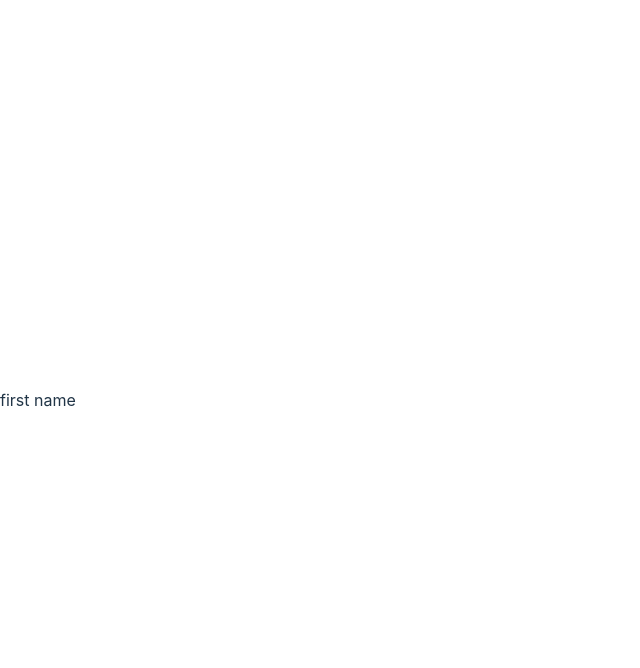
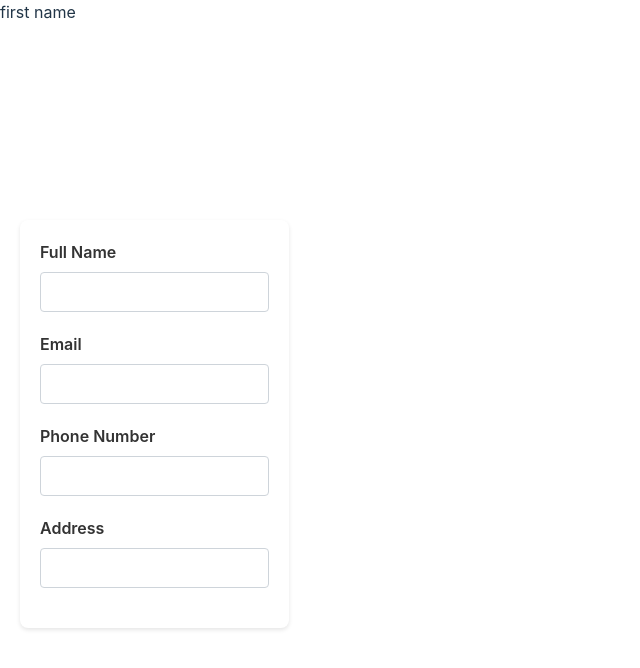
Before and after one commit to PalmerCurrie/CV-Application, a React (Vite) app: page / in a window 1280 px wide. Shown: the top 668 px of the page, without its empty margins (0-640 px from the left). Built offline with nearby package versions, Linux system fonts and the light colour scheme.

Commit message:
Added outline of Personal Details Input Form

```diff
--- /dev/null
+++ b/src/components/PersonalDetailsInputForm.jsx
@@ -0,0 +1,30 @@
+import '../styles/PersonalDetailsInputForm.css'; // Import the CSS file
+
+export default function PersonalDetails() {
+
+    return (
+        <div className="personal-details-input-form">
+            <form>
+                <label htmlFor="full-name" className="label">Full Name</label>
+                <input type="text" name="full-name" id="full-name" className="input"/>
+
+
+                <label htmlFor="email" className="label">Email</label>
+                <input type="email" name="email" id="email" className="input" />
+
+                <label htmlFor="phonenumber" className="label">Phone Number</label>
+                <input type="phonenumber" id="phonenumber" name="phonenumber" className="input" />
+
+                <label htmlFor="address" className="label">Address</label>
+                <input type="address" id="address" name="address" className="input" />
+
+
+            </form>
+
+        </div>
+
+    );
+
+
+
+}
--- a/src/main.jsx
+++ b/src/main.jsx
@@ -1,10 +1,12 @@
 import React from 'react'
 import ReactDOM from 'react-dom/client'
 import PersonalDetails from './components/PersonalDetails.jsx'
+import PersonalDetailsInputForm from "./components/PersonalDetailsInputForm.jsx"
 import './styles/index.css'
 
 ReactDOM.createRoot(document.getElementById('root')).render(
   <React.StrictMode>
     <PersonalDetails firstName="first name" />
+    <PersonalDetailsInputForm />
   </React.StrictMode>,
 )
--- /dev/null
+++ b/src/styles/PersonalDetailsInputForm.css
@@ -0,0 +1,53 @@
+/* Basic reset for consistent styling across browsers */
+* {
+    margin: 0;
+    padding: 0;
+    box-sizing: border-box;
+}
+
+/* Container for the form */
+.personal-details-input-form {
+    display: flex;
+    justify-content: center;
+    align-items: center;
+    min-height: 100vh;
+    padding: 20px;
+}
+
+/* Form styling */
+.personal-details-input-form form {
+    background: #fff; /* White background for the form */
+    padding: 20px;
+    border-radius: 8px;
+    box-shadow: 0 2px 4px rgba(0, 0, 0, 0.1); /* Subtle shadow */
+    max-width: 400px;
+    width: 100%;
+}
+
+/* Label styling */
+.label {
+    display: block;
+    margin-bottom: 8px;
+    font-weight: 600;
+    color: #333; /* Dark grey text */
+}
+
+/* Input field styling */
+.input {
+    width: 100%;
+    padding: 10px;
+    margin-bottom: 20px; /* Space between inputs */
+    border: 1px solid #ced4da; /* Light grey border */
+    border-radius: 4px;
+    font-size: 16px;
+    color: #495057; /* Dark grey text */
+    background-color: #fff;
+    transition: border-color 0.3s ease;
+}
+
+/* Input field focus styling */
+.input:focus {
+    border-color: #80bdff; /* Blue border on focus */
+    outline: none;
+    box-shadow: 0 0 5px rgba(0, 123, 255, 0.25); /* Subtle blue shadow on focus */
+}
```
